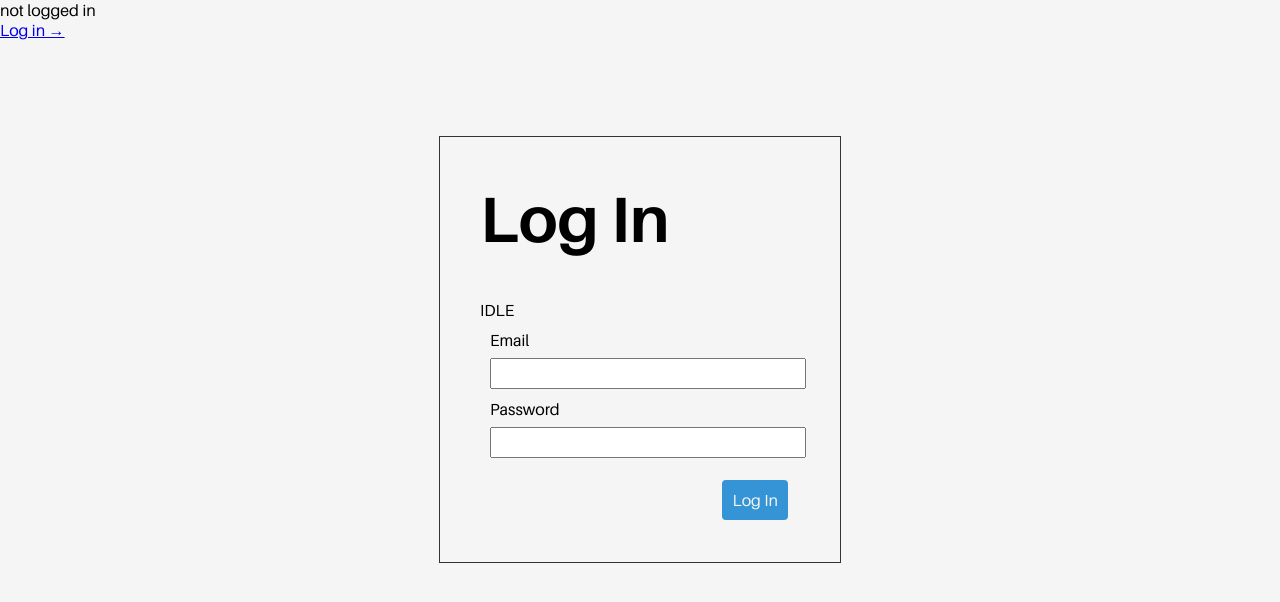
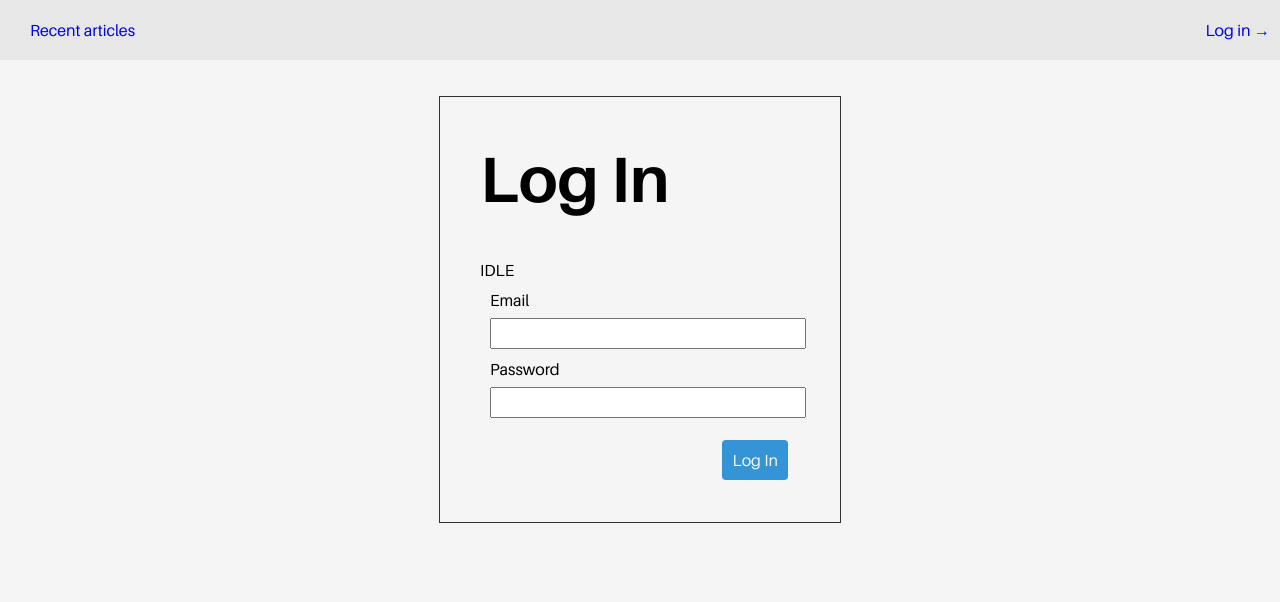
Before and after one commit to jakubzika/blogging-platform-excercise, a React app in the folder client/: page /login in a window 1280 px wide. Shown: the top 602 px of the page. Built offline with nearby package versions, Linux system fonts and the light colour scheme.

Commit message:
Use simpler component for navigation bar.

```diff
--- /dev/null
+++ b/client/src/components/navigation-bar/index.tsx
@@ -0,0 +1,46 @@
+import React from 'react'
+import { authorizedUserConnector } from '../../containers/authorized-user'
+import { User } from '../../types'
+
+import { FiUser } from 'react-icons/fi'
+
+import style from './style.scss'
+import { Link } from 'react-router-dom'
+
+export type NavigationBarProps = {
+    loggedInUser: User
+}
+
+export function navigationBar({ loggedInUser }: NavigationBarProps) {
+    const loggedIn = loggedInUser !== null
+
+    return (
+        <div className={style.NavigationBar}>
+            <div className={style.LeftSide}>
+                <Link to={'/'}>Recent articles</Link>
+            </div>
+            <div className={style.RightSide}>
+                {loggedIn && (
+                    <span>
+                        <Link className={style.Link} to="/profile">
+                            My articles
+                        </Link>
+                        <Link className={style.Link} to="/profile/create-article">
+                            Create article
+                        </Link>
+                    </span>
+                )}
+                {loggedIn && (
+                    <span>
+                        <FiUser />
+                        {loggedInUser.name}
+                    </span>
+                )}
+                {!loggedIn ? <Link to="/login">Log in →</Link> : <div>logout</div>}
+            </div>
+        </div>
+    )
+}
+
+export const NavigationBar = authorizedUserConnector(navigationBar)
+8
--- /dev/null
+++ b/client/src/components/navigation-bar/style.scss
@@ -0,0 +1,41 @@
+@import '../../assets/styles/variables.scss';
+
+.NavigationBar {
+    position: fixed;
+    width:100%;
+    top: 0;
+    margin: 0;
+    padding-left: 10px;
+    padding-right: 10px;
+    // width: 100vw;
+    background-color: $navigation-bar-background;
+
+    .LeftSide, .RightSide {
+        display: inline-block;
+        margin: 20px;
+
+        &>div{
+            display: inline-block;
+            margin-left: 22px;
+            margin-right: 22px;
+        }
+    }
+
+    .LeftSide {
+        text-align: left;
+    }
+
+    .RightSide {
+        text-align: right;
+        float: right;
+    }
+
+    .Link {
+        margin-left: 18px;
+        margin-right: 18px;
+    }
+
+    a {
+        text-decoration: none;
+    }
+}
--- a/client/src/containers/app.tsx
+++ b/client/src/containers/app.tsx
@@ -7,7 +7,7 @@ import { AppState } from '../redux/reducers/index'
 
 import MainPage from './main'
 import ArticlePage from './article'
-import NavigationBar from './navigation-bar'
+import { NavigationBar } from '../components/navigation-bar'
 import LoginPage from './login'
 import ArticleAdminPage from './article-admin'
 import CreateArticle from './create-article'
--- a/client/src/containers/navigation-bar.tsx
+++ /dev/null
@@ -1,44 +0,0 @@
-import React from 'react'
-import { connect, ConnectedProps } from 'react-redux'
-import { Link } from 'react-router-dom'
-import { AppState } from '../redux/reducers'
-import { getLoggedInUser } from '../selectors'
-
-import style from '../assets/styles/containers.scss'
-
-const mapStateToProps = (state: AppState) => ({
-    loggedInUser: getLoggedInUser(state),
-})
-
-const mapDispatchToProps = (dispatch) => ({
-    // loginUser: () => dispatch(login)
-})
-
-const connector = connect(mapStateToProps, mapDispatchToProps)
-
-type connectorProps = ConnectedProps<typeof connector>
-
-type NavigationBarProps = connectorProps & {
-    // match: any
-}
-
-class NavigationBar extends React.Component<NavigationBarProps> {
-    constructor(props) {
-        super(props)
-    }
-
-    render() {
-        return (
-            <div className={style.NavigationBar}>
-                {this.props.loggedInUser
-                    ? `logged in as ${this.props.loggedInUser.name}`
-                    : 'not logged in'}
-                <div>
-                    <Link to="/login">Log in →</Link>
-                </div>
-            </div>
-        )
-    }
-}
-
-export default connector(NavigationBar)
```
